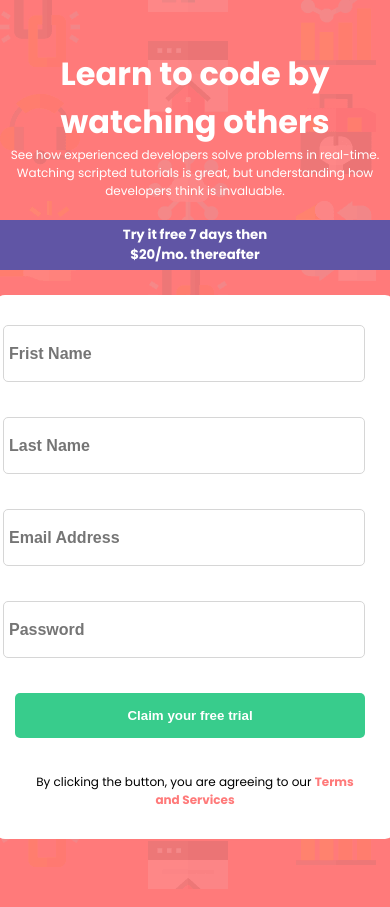
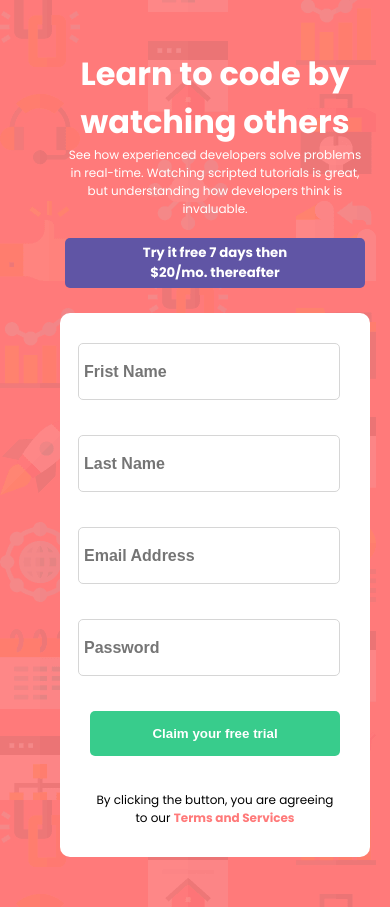
Before and after one commit to ichwanridwan01/Sign-Up, a plain HTML site: page index.html in a window 390 px wide. Shown: the top 907 px of the page. Drawn offline with Linux system fonts and the light colour scheme.

Commit message:
Add files via upload

```diff
--- a/style.css
+++ b/style.css
@@ -118,6 +118,11 @@ body {
     align-items: center;
   }
 
+  .container .content-main .content {
+    display: flex;
+    align-items: center;
+    margin-left: 40px;
+  }
   .container .content-main .content h1 {
     font-size: 2em;
     width: 400px;
@@ -126,13 +131,20 @@ body {
 
   .container .content-main .content h5 {
     text-align: center;
-    width: 400px;
+    width: 300px;
     font-size: 12px;
   }
 
+  .container .content-main .sign-up {
+    display: flex;
+    flex-direction: column;
+    align-items: center;
+    justify-content: center;
+    margin-left: 40px;
+  }
+
   .container .content-main .sign-up .card-1 {
-    width: 400px;
-    align-items: center;
+    width: 300px;
   }
 
   .container .content-main .sign-up .card-1 h5 {
@@ -140,14 +152,14 @@ body {
   }
 
   .container .content-main .sign-up form {
-    width: 340px;
+    width: 250px;
   }
 
   .container .content-main .sign-up input {
-    width: 350px;
+    width: 250px;
   }
   .container .content-main .sign-up button {
-    width: 350px;
+    width: 250px;
   }
 }
 
```
